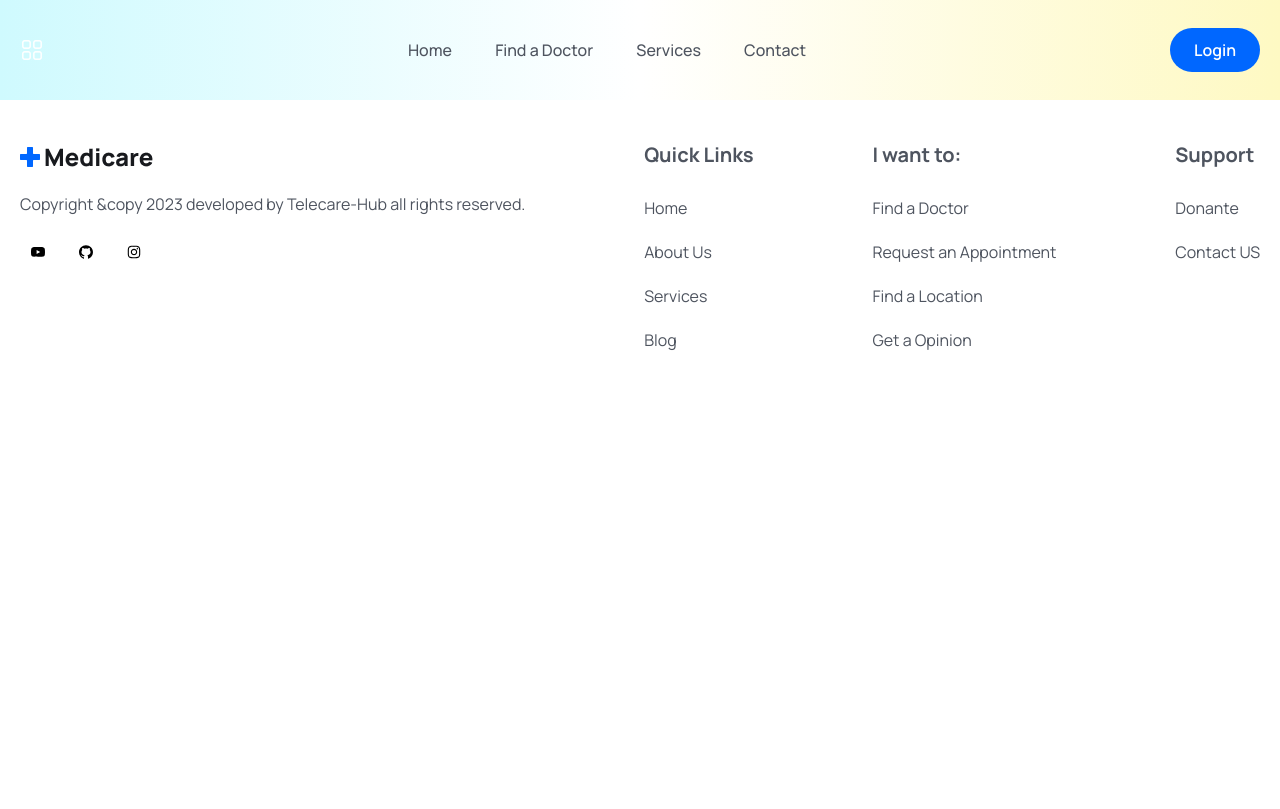
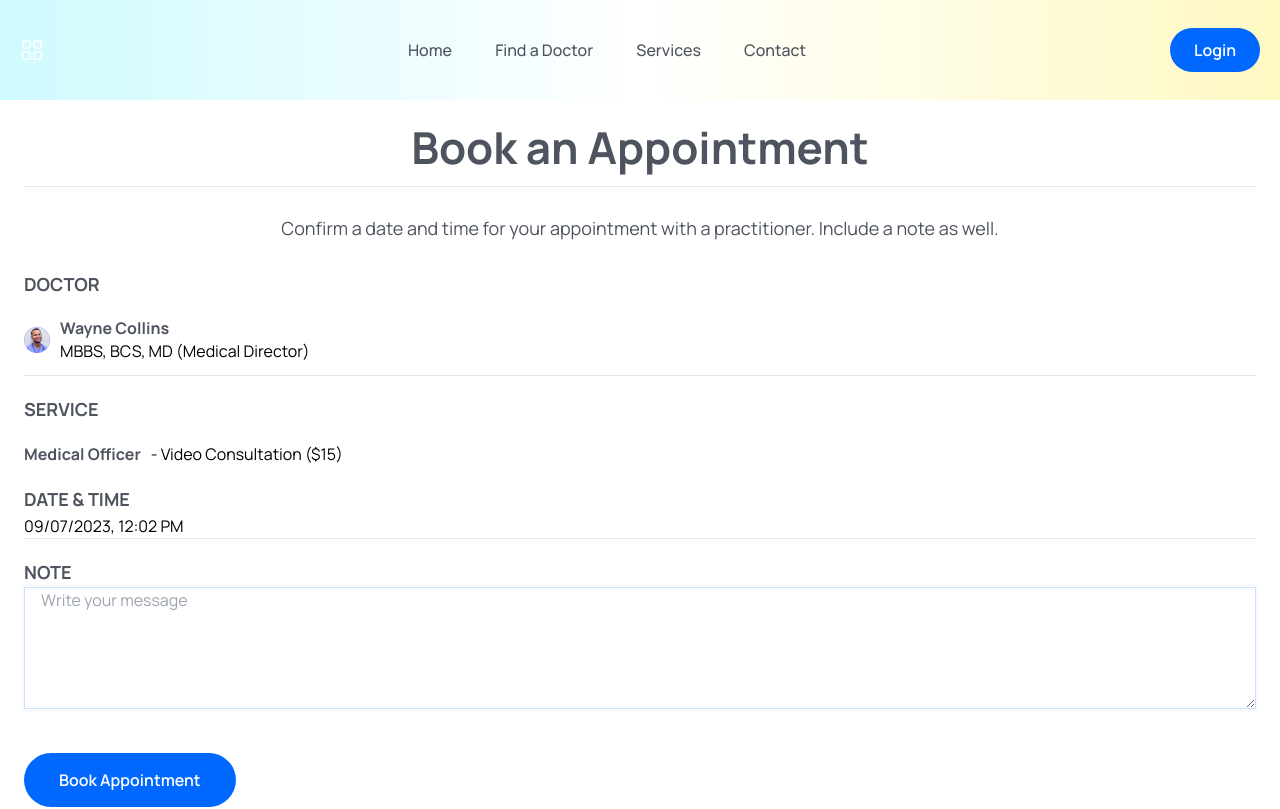
Before and after one commit to Efoneli/telemed, a React (Vite) app in the folder frontend/: page /appointment in a window 1280 px wide. Shown: the top 809 px of the page. Built offline with nearby package versions, Linux system fonts and the light colour scheme.

Commit message:
apppointment

```diff
--- a/frontend/package.json
+++ b/frontend/package.json
@@ -10,7 +10,9 @@
     "preview": "vite preview"
   },
   "dependencies": {
+    "date-fns": "^2.30.0",
     "react": "^18.2.0",
+    "react-datepicker": "^4.18.0",
     "react-dom": "^18.2.0",
     "react-icons": "^4.10.1",
     "react-router-dom": "^6.15.0",
--- a/frontend/src/components/Doctors/DoctorCard.jsx
+++ b/frontend/src/components/Doctors/DoctorCard.jsx
@@ -52,7 +52,7 @@ const DoctorCard = ({ doctor }) => {
         </div>
 
         <Link
-          to="/doctors"
+          to="/Doctors/:id"
           className="w-[44px] h-[44px] rounded-full border border-solid border-[#181a1e] flex items-center justify-center group hover:bg-primaryColor hover:border-none"
         >
           <BsArrowRight className="group-hover:text-white w-6 h-5" />
--- /dev/null
+++ b/frontend/src/pages/Appointment/Appointment.jsx
@@ -0,0 +1,50 @@
+import React from 'react'
+import avatatIcon from '../../assets/images/avatar-icon.png'
+import DateTime from './DateTime';
+
+const Appointment = () => {
+  return (
+    <>
+      <div className='mx-4 p-2'>
+        <h2 className='heading text-center m-3'>
+          Book an Appointment
+        </h2>
+        <hr />
+        <p className='text__para text-center p-2 mb-3'>
+          Confirm a date and time for your appointment with a practitioner. Include a note as well.
+        </p>
+        <h3 className='text__para font-bold'>DOCTOR</h3>
+
+        <div className="flex items-center gap-[6px] lg:gap-[10px] mt-2 mb-3 lg:mt-[18px]">
+          <img src={avatatIcon} alt="" />
+          <div className='flex flex-col'>
+            <h4 className="text-[10px] leading-3 lg:text-[16px] lg:leading-[22px] font-[700] text-headingColor">
+              Wayne Collins
+            </h4>
+            <p>MBBS, BCS, MD (Medical Director)</p>
+          </div>
+        </div>
+        <hr />
+
+        <h3 className='text__para font-bold'>SERVICE</h3>
+
+        <p className="flex items-center gap-[6px] lg:gap-[10px] mt-2 mb-3 lg:mt-[18px]"><span className="text-[10px] leading-3 lg:text-[16px] lg:leading-[22px] font-[700] text-headingColor">Medical Officer </span>  -  Video Consultation ($15)</p>
+
+        <h3 className='text__para font-bold'>DATE & TIME</h3>
+        <DateTime />
+        <hr />
+
+        <label>
+          <h3 className='text__para font-bold'>NOTE</h3>
+          <textarea className="border border-solid border-[#0066ff34] focus:outline outline outline-gray-50 w-full px-4" rows="5" placeholder="Write your message">
+
+          </textarea>
+        </label>
+
+        <button className='btn flex items-center justify-center'>Book Appointment</button>
+      </div>
+    </>
+  )
+}
+
+export default Appointment;
--- /dev/null
+++ b/frontend/src/pages/Appointment/DateTime.jsx
@@ -0,0 +1,24 @@
+import React, { useState } from 'react';
+import DatePicker from 'react-datepicker';
+import 'react-datepicker/dist/react-datepicker.css';
+
+const DateTimePicker = () => {
+  const [selectedDate, setSelectedDate] = useState(new Date());
+
+  const handleDateChange = (date) => {
+    setSelectedDate(date);
+  };
+
+  return (
+    <div>
+      <DatePicker
+        selected={selectedDate}
+        onChange={handleDateChange}
+        showTimeSelect
+        dateFormat="Pp"
+      />
+    </div>
+  );
+};
+
+export default DateTimePicker;
--- a/frontend/src/pages/Doctors/SidePanel.jsx
+++ b/frontend/src/pages/Doctors/SidePanel.jsx
@@ -1,4 +1,5 @@
 import React from 'react'
+import { Link } from 'react-router-dom'
 
 const SidePanel = () => {
   return (
@@ -43,9 +44,11 @@ const SidePanel = () => {
             </ul>
         </div>
 
+<Link to='/appointment'>
         <button className='btn px-2 w-full rounded-md'>
             Book Appointment
         </button>
+        </Link>
     </div>
   )
 }
--- a/frontend/src/pages/Home.jsx
+++ b/frontend/src/pages/Home.jsx
@@ -37,7 +37,9 @@ const Home = () => {
                   delectus, perspiciatis repudiandae inventore laudantium
                   accusantium non vitae odit eum voluptatibus pariatur.
                 </p>
-                <button className="btn">Request an application</button>
+                <Link to='/appointment'>
+                <button className="btn">Request an appointment</button>
+                </Link>
               </div>
 
               {/* hero counter  */}
--- a/frontend/src/routes/Routers.jsx
+++ b/frontend/src/routes/Routers.jsx
@@ -5,6 +5,7 @@ import Signup from '../pages/Signup'
 import Contact from '../pages/Contact'
 import Doctors from '../pages/Doctors/Doctors'
 import DoctorsDetails from '../pages/Doctors/DoctorsDetails'
+import Appointment from '../pages/Appointment/Appointment'
 
 import { Routes, Route } from 'react-router'
 
@@ -19,6 +20,7 @@ const Routers = () => {
       <Route path="/register" element={<Signup />} />
       <Route path="/contact" element={<Contact />} />
       <Route path="/services" element={<Services />} />
+      <Route path="/appointment" element={<Appointment />} />
     </Routes>
   )
 }
```
Also changed, not shown: 1 other file (tests, documents, lock files or other folders).
